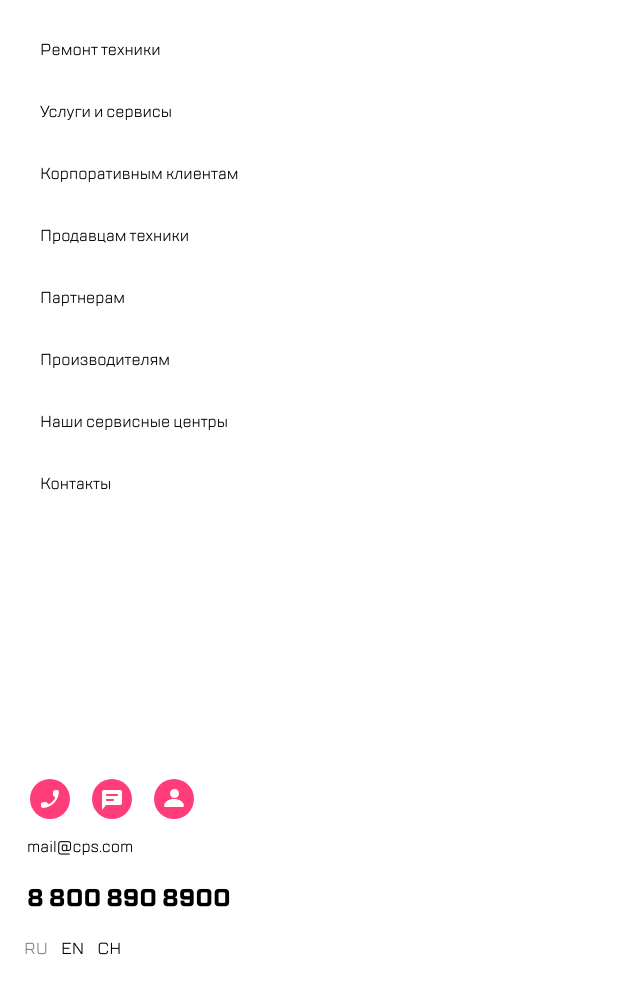
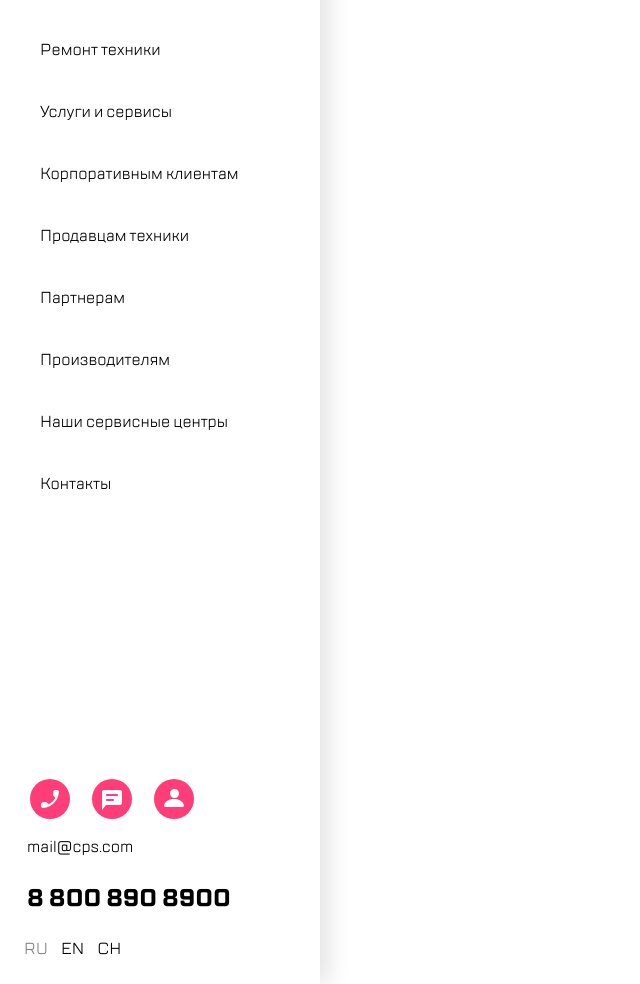
Before and after one commit to morozzneon45/Practic-4.1.3, a plain HTML site: page index.html in a window 1280 px wide. Shown: the part 83-1067 px from the top of the page, without its empty margins (0-640 px from the left). Before the commit the page ends 1043 px from the top, so only its background shows below. Drawn offline with Linux system fonts and the light colour scheme; files whose address does not match are found by name.

Commit message:
Update styles.css

```diff
--- a/styles.css
+++ b/styles.css
@@ -49,8 +49,9 @@ body, html {
 }
 
 body {
+  box-shadow: 10px 0 20px rgba(0, 0, 0, 0.1);
   width: 320px;
-  height: 1024px;
+  height: auto;
   font-family: "TTLakes";
 }
 
@@ -76,6 +77,10 @@ main {
 
 .icon--search {
   padding-right: 24px;
+}
+
+.header__logo {
+  margin-right: 40px;
 }
 
 .tab {
@@ -114,10 +119,6 @@ main {
   padding-left: 24px;
 }
 
-.header__logo {
-  margin-right: 70px;
-}
-
 .footer__contact {
   margin-left: 27px;
 }
@@ -142,3 +143,7 @@ span:first-child {
 .footer__language--ru {
   color: gray;
 }
+
+.footer__language {
+  padding-bottom: 24px;
+}
```
